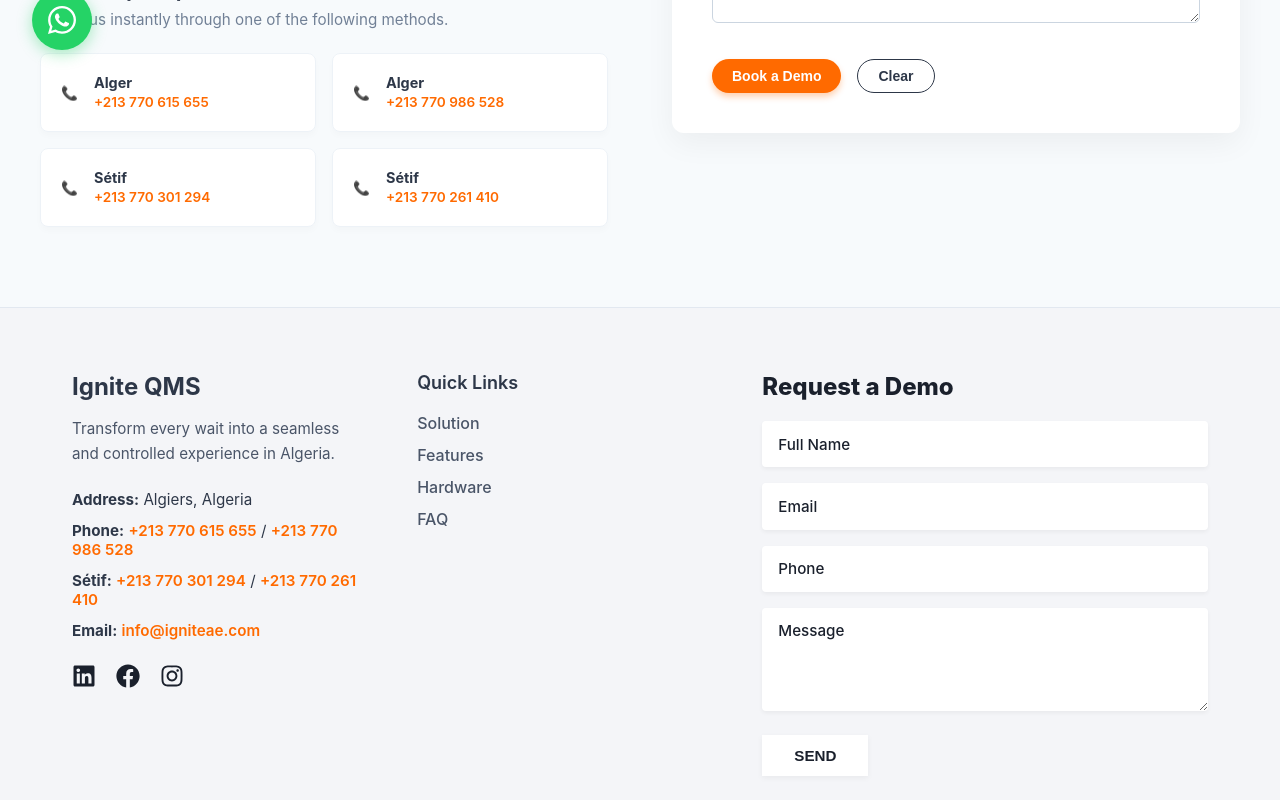
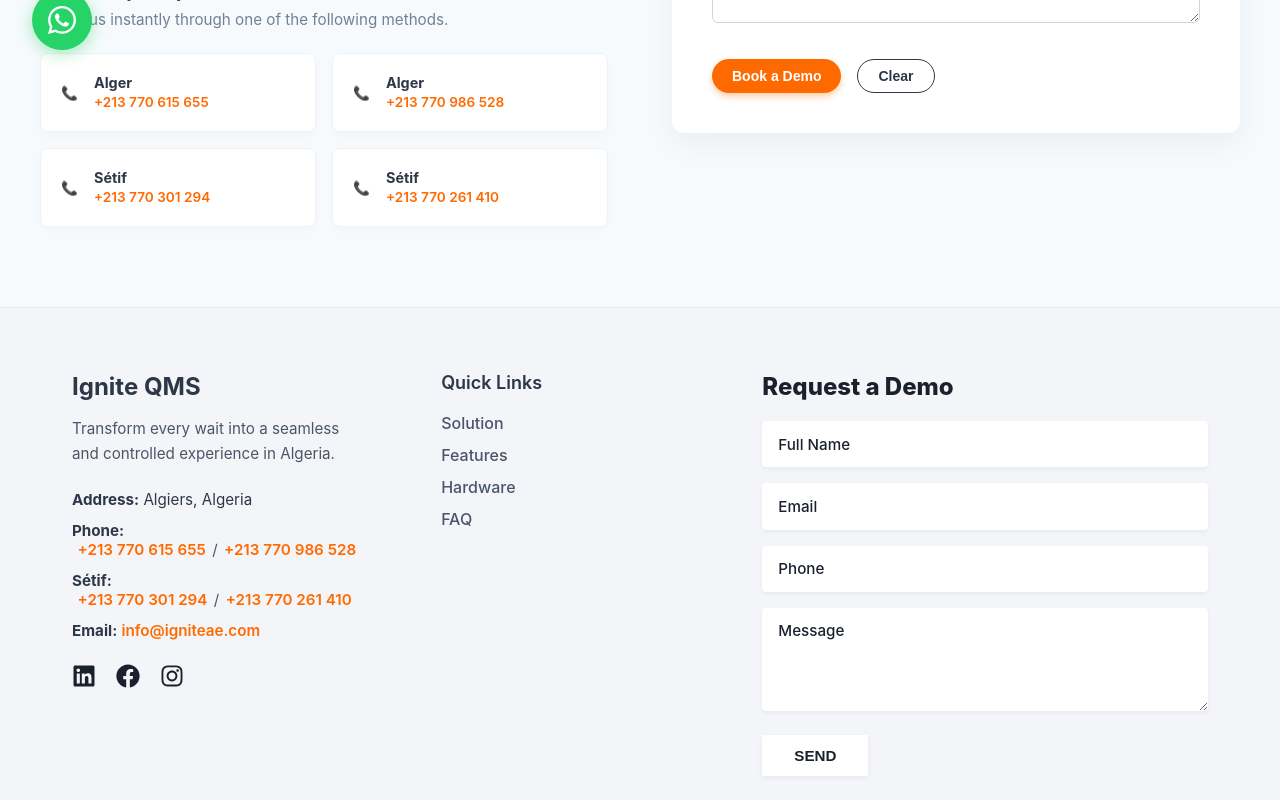
Before and after one commit to UrGuyAhmed/ignite-qms-redesign, a React (Vite) app: page /contact in a window 1280 px wide. Shown: the part 718-1518 px from the top of the page. Built offline with nearby package versions, Linux system fonts and the light colour scheme.

Commit message:
fixed some small visual bugs

```diff
--- a/src/components/FAQ.css
+++ b/src/components/FAQ.css
@@ -1,11 +1,14 @@
+
 .faq-section {
     padding: 5rem 2rem;
     background-color: var(--light-grey);
 }
+
 .faq-container {
     max-width: 900px;
     margin: 0 auto;
 }
+
 .faq-title {
     text-align: center;
     font-size: 2.25rem;
@@ -13,16 +16,23 @@
     color: var(--charcoal);
     margin-bottom: 3rem;
 }
+
 .faq-card {
     background: var(--white);
     border-radius: 12px;
     box-shadow: 0 10px 30px rgba(0,0,0,0.05);
     padding: 2rem 3rem;
 }
+
+
 .faq-item {
     border-bottom: 1px solid #edf2f7;
 }
-.faq-item:last-of-type { border-bottom: none; }
+
+.faq-item:last-of-type {
+    border-bottom: none;
+}
+
 .faq-question {
     width: 100%;
     display: flex;
@@ -31,38 +41,65 @@
     background: none;
     border: none;
     padding: 1.5rem 0;
-    font-size: 1.1rem;
+    font-size: 1.15rem;
     font-weight: 600;
     color: var(--charcoal);
     cursor: pointer;
     text-align: left;
+    transition: color 0.3s ease;
 }
-.faq-question:hover, .faq-question.active { color: var(--ignite-orange); }
+
+.faq-question:hover,
+.faq-question.active {
+    color: var(--ignite-orange);
+}
+
 .faq-icon {
-    font-size: 1.5rem;
+    font-size: 1.6rem;
     font-weight: 400;
+    display: inline-flex;
+    transition: transform 0.4s cubic-bezier(0.65, 0, 0.35, 1);
+    flex-shrink: 0;
+    margin-left: 1rem;
 }
-/* Update your existing .faq-answer classes to look like this */
+
+.faq-question.active .faq-icon {
+    transform: rotate(180deg);
+}
+
+
 .faq-answer {
-  max-height: 0;
-  overflow: hidden;
-  transition: max-height 0.4s ease-in-out;
+  display: grid;
+  grid-template-rows: 0fr;
+  opacity: 0;
+  transition:
+    grid-template-rows 0.5s cubic-bezier(0.65, 0, 0.35, 1),
+    opacity 0.4s ease;
 }
 
 .faq-answer.open {
-  max-height: 1200px; /* Needs to be a large number to fit both text and video */
+  grid-template-rows: 1fr;
+  opacity: 1;
 }
 
-/* Add a wrapper class for the content inside to handle padding properly */
 .faq-answer-inner {
-  padding-bottom: 1.5rem; /* Prevents the video from touching the bottom border */
+  overflow: hidden;
+  min-height: 0;
 }
 
-/* Ensure the video wrapper stays responsive */
+.faq-answer-inner p {
+  padding-bottom: 1.75rem;
+  padding-top: 0.25rem;
+  font-size: 1.05rem;
+  line-height: 1.7;
+  color: #555;
+}
+
+
 .faq-video-wrapper {
   margin-top: 1.5rem;
   width: 100%;
-  max-width: 100%; /* Ensures it fills the space naturally */
+  max-width: 100%;
   border-radius: 8px;
   overflow: hidden;
   box-shadow: 0 4px 12px rgba(14, 13, 31, 0.1);
@@ -75,4 +112,16 @@
   display: block;
 }
 
-@media (max-width: 768px) { .faq-card { padding: 1.5rem; } }
+
+.faq-contact-wrap {
+  display: flex;
+  justify-content: center;
+  padding-top: 1.5rem;
+}
+
+
+@media (max-width: 768px) {
+    .faq-card {
+        padding: 1.5rem;
+    }
+}
--- a/src/components/FAQ.jsx
+++ b/src/components/FAQ.jsx
@@ -5,7 +5,6 @@
 
 const FAQ = () => {
   const { t } = useTranslation();
-  // Keeps the first question open by default
   const [openIndex, setOpenIndex] = useState(0);
 
   const toggleFAQ = (index) => {
@@ -22,18 +21,17 @@
     <section className="faq-section" id="faq">
       <div className="faq-container">
 
-        {/* 1. Title fades and drops down */}
         <h2 className="faq-title" data-aos="fade-down">
           {t('faq.title')}
         </h2>
 
-        {/* 2. The entire FAQ card container slides up gracefully */}
         <div className="faq-card" data-aos="fade-up" data-aos-delay="150">
           {faqs.map((faq, index) => {
             const isOpen = openIndex === index;
+            const isLast = index === faqs.length - 1;
 
             return (
-              <div key={index} className="faq-item">
+              <div key={index} className={`faq-item ${isLast ? 'faq-item--last' : ''}`}>
                 <button
                   className={`faq-question ${isOpen ? 'active' : ''}`}
                   onClick={() => toggleFAQ(index)}
@@ -47,15 +45,17 @@
                     <p>{faq.answer}</p>
                   </div>
                 </div>
+
+                {isLast && (
+                  <div className="faq-contact-wrap">
+                    <Link to="/contact" className="btn btn--secondary faq-contact-btn">
+                      {t('faq.contact_btn')}
+                    </Link>
+                  </div>
+                )}
               </div>
             );
           })}
-
-          <div className="faq-footer">
-            <Link to="/contact" className="btn btn--secondary faq-contact-btn">
-              {t('faq.contact_btn')}
-            </Link>
-          </div>
         </div>
 
       </div>
--- a/src/components/Footer.css
+++ b/src/components/Footer.css
@@ -1,5 +1,5 @@
 .footer {
-  background-color: #F4F5F8; /* Light grey-blue background to match the form design */
+  background-color: #F4F5F8;
   border-top: 1px solid #e2e8f0;
   padding-top: 4rem;
   color: var(--charcoal);
@@ -11,9 +11,13 @@
   margin: 0 auto;
   padding: 0 2rem;
   display: grid;
-  grid-template-columns: 1fr 1fr 1.5fr; /* 3-column layout where the form is slightly wider */
+  grid-template-columns: 1fr 1fr 1.5fr;
   gap: 3rem;
   margin-bottom: 3rem;
+}
+
+.footer__column:nth-child(2) {
+  padding-left: 1.5rem;
 }
 
 .footer__title { font-size: 1.5rem; font-weight: 700; margin-bottom: 1rem; }
@@ -23,11 +27,29 @@
 .footer__contact-info p { margin-bottom: 0.75rem; font-size: 0.95rem; }
 .footer__contact-info a { color: var(--ignite-orange); text-decoration: none; font-weight: 600; }
 
+
+.footer__phone-group {
+  display: inline-flex;
+  flex-wrap: wrap;
+  gap: 0.4rem;
+  align-items: center;
+  margin-left: 0.35rem;
+}
+
+.footer__phone-group a {
+  white-space: nowrap;
+}
+
+.footer__phone-sep {
+  color: #4a5568;
+  font-weight: 400;
+}
+
 .footer__links { list-style: none; display: flex; flex-direction: column; gap: 0.75rem; }
 .footer__links a { color: #4a5568; text-decoration: none; font-weight: 500; transition: color var(--transition-speed); }
 .footer__links a:hover { color: var(--ignite-orange); }
 
-/* --- Integrated Demo Form Styles --- */
+
 .footer__demo-title {
   font-size: 1.5rem;
   font-weight: 800;
@@ -52,13 +74,12 @@
   color: #1A202C;
   background-color: #FFFFFF;
   outline: none;
-  box-shadow: 0 2px 4px rgba(0, 0, 0, 0.05); /* Added subtle shadow so it pops cleanly */
+  box-shadow: 0 2px 4px rgba(0, 0, 0, 0.05);
   transition: box-shadow 0.2s;
 }
 
 .demo-input:focus,
 .demo-textarea:focus {
-  /* Replaced the orange glow with a crisp, neutral focus ring */
   box-shadow: 0 0 0 2px rgba(0, 0, 0, 0.1);
 }
 
@@ -72,9 +93,7 @@
   resize: vertical;
 }
 
-/* Browsers force LTR rendering on type="tel" (and often type="email"/"number")
-   regardless of the page's dir attribute, since phone numbers are usually
-   written left-to-right. Override it so it follows the page direction. */
+
 [dir="rtl"] .demo-input[type="tel"] {
   text-align: right;
   direction: rtl;
@@ -126,18 +145,18 @@
   transform: translateY(-2px);
 }
 
-/* =========================================
-   MOBILE RESPONSIVE UPDATES
-   ========================================= */
+
 @media (max-width: 768px) {
   .footer__container {
-    /* Switch from Grid to Flexbox on mobile so we can easily reorder items */
     display: flex;
     flex-direction: column;
     gap: 2.5rem;
   }
 
-  /* This forces the form to jump to the very top of the flex container */
+  .footer__column:nth-child(2) {
+    padding-left: 0;
+  }
+
   .demo-request-wrapper {
     order: -1;
   }
--- a/src/components/Footer.jsx
+++ b/src/components/Footer.jsx
@@ -18,18 +18,29 @@
           </p>
           <div className="footer__contact-info">
             <p><strong>{t('footer.address_label')}</strong> {t('footer.address_value')}</p>
+
             <p>
-              <strong>{t('footer.phone_label')}</strong>{' '}
-              <a href="tel:+213770615655">+213 770 615 655</a> / <a href="tel:+213770986528">+213 770 986 528</a>
+              <strong>{t('footer.phone_label')}</strong>
+              <span className="footer__phone-group">
+                <a href="tel:+213770615655">+213 770 615 655</a>
+                <span className="footer__phone-sep">/</span>
+                <a href="tel:+213770986528">+213 770 986 528</a>
+              </span>
             </p>
+
             <p>
-              <strong>{t('footer.address_setif_label', 'Sétif:')}</strong>{' '}
-              <a href="tel:+213770301294">+213 770 301 294</a> / <a href="tel:+213770261410">+213 770 261 410</a>
+              <strong>{t('footer.address_setif_label', 'Sétif:')}</strong>
+              <span className="footer__phone-group">
+                <a href="tel:+213770301294">+213 770 301 294</a>
+                <span className="footer__phone-sep">/</span>
+                <a href="tel:+213770261410">+213 770 261 410</a>
+              </span>
             </p>
+
             <p><strong>{t('footer.email_label')}</strong> <a href="mailto:info@igniteae.com">info@igniteae.com</a></p>
           </div>
 
-          {/* Social Media Links Added Here */}
+          {/* Social Media Links */}
           <div className="footer__socials">
             <a href="https://www.linkedin.com/company/68615549" target="_blank" rel="noopener noreferrer" aria-label="LinkedIn">
               <FaLinkedin />
@@ -54,7 +65,7 @@
           </ul>
         </div>
 
-        {/* Column 3: Demandez une Démo Form - ADDED demo-request-wrapper HERE */}
+        {/* Column 3: Demandez une Démo Form */}
         <div className="footer__column demo-request-wrapper" data-aos="fade-up" data-aos-delay="300">
           <h4 className="footer__demo-title">{t('footer.demo_title')}</h4>
 
```
